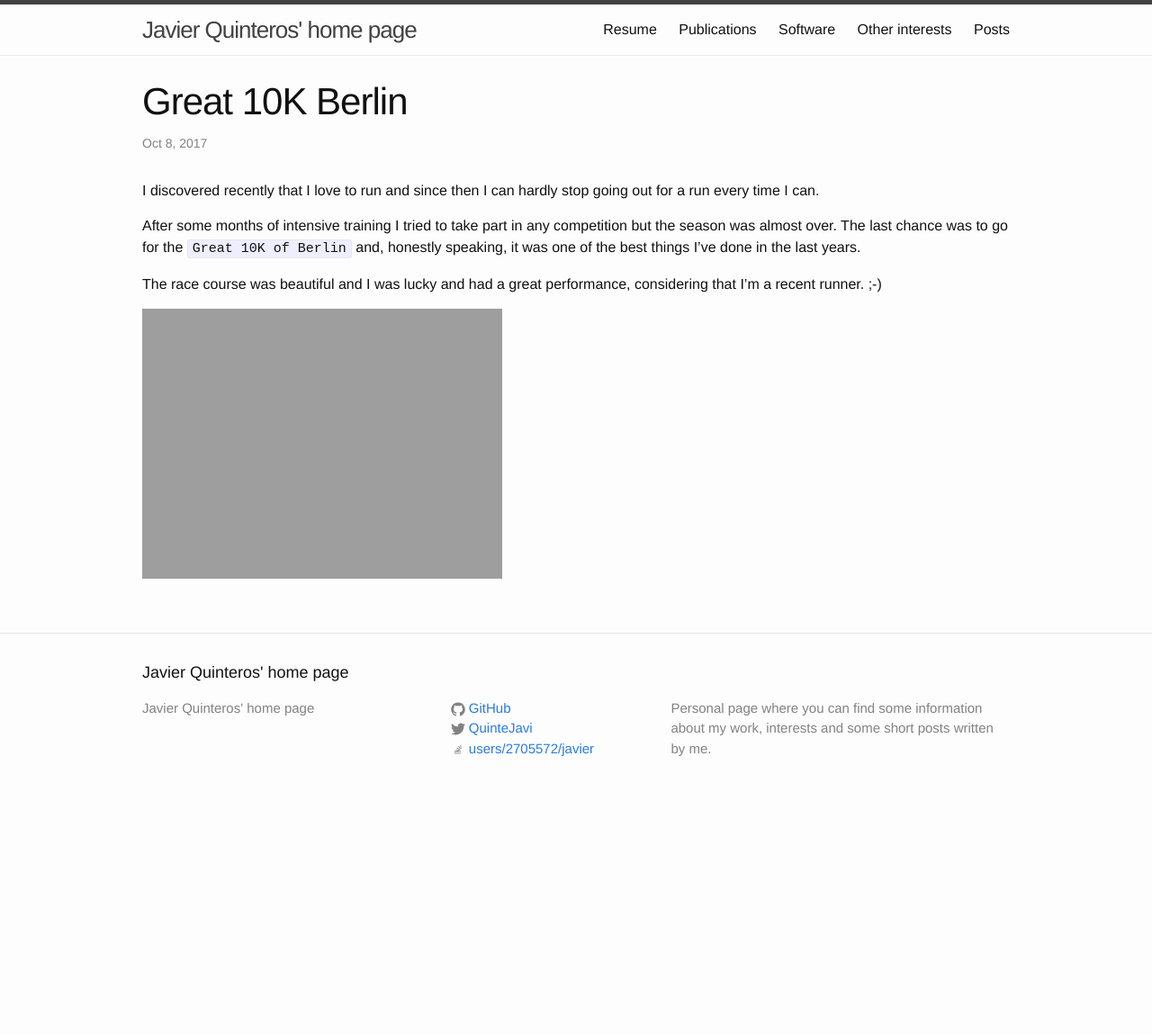
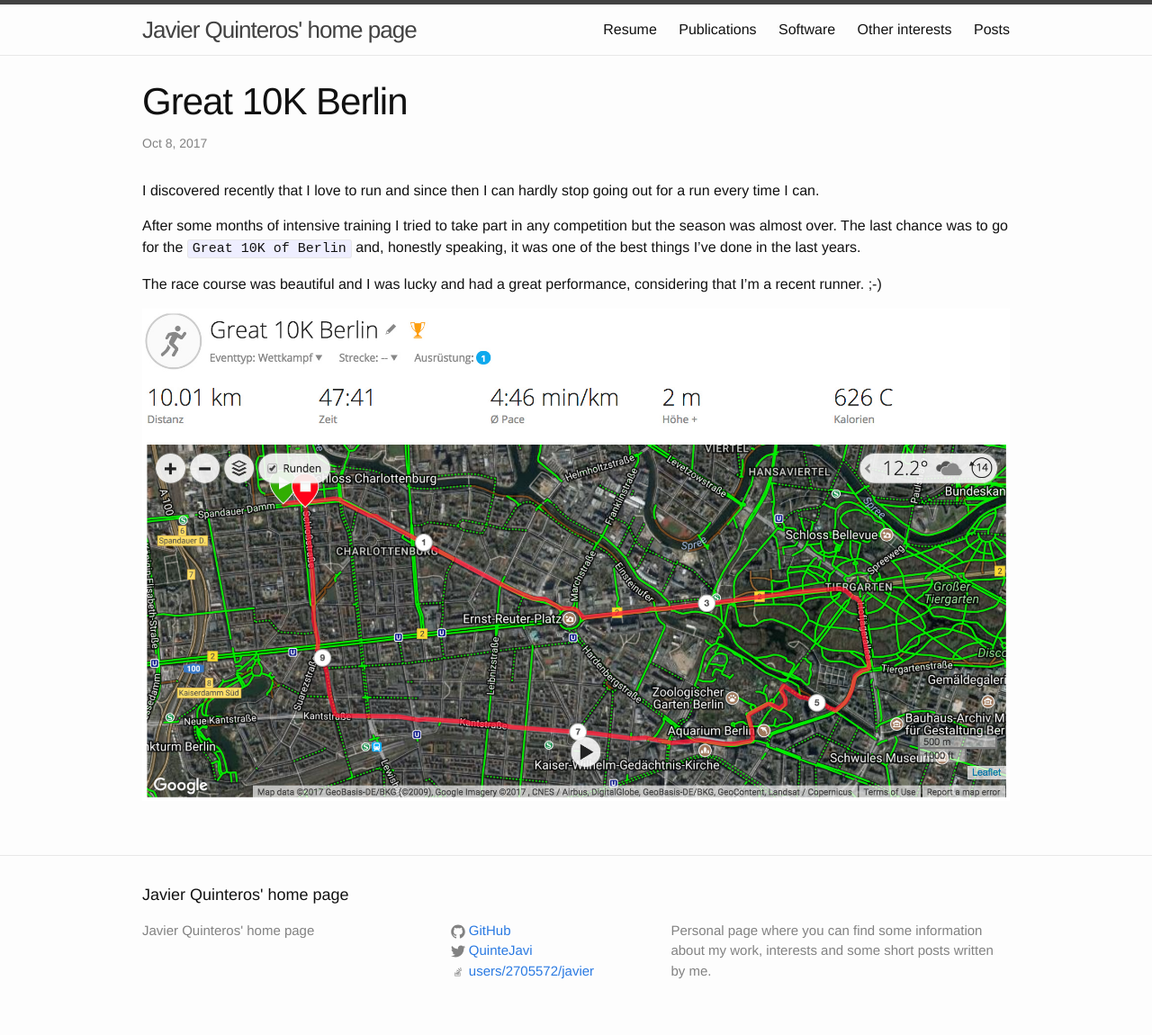
Before and after one commit to javiquinte/javiquinte.github.io, a Jekyll site: the page built from _posts/2017-10-08-great10k-Berlin.markdown, in a window 1280 px wide. Shown: the whole page at 90% size. Built offline with Jekyll 4.4.1, drawn with Linux system fonts in a browser that asks for light colours; before the commit the page ends 903 px from its top, so only the background shows below that.

Commit message:
Fix link to image.

```diff
--- a/_posts/2017-10-08-great10k-Berlin.markdown
+++ b/_posts/2017-10-08-great10k-Berlin.markdown
@@ -12,4 +12,4 @@ I've done in the last years.
 
 The race course was beautiful and I was lucky and had a great performance, considering that I'm a recent runner.  ;-)
 
-![Race Course - Great 10K Berlin]({{ "/static/great10k-berlin.png" | absolute_url }})
+![Race Course - Great 10K Berlin]({{ "/static/great10k-berlin.jpg" | absolute_url }})
```
